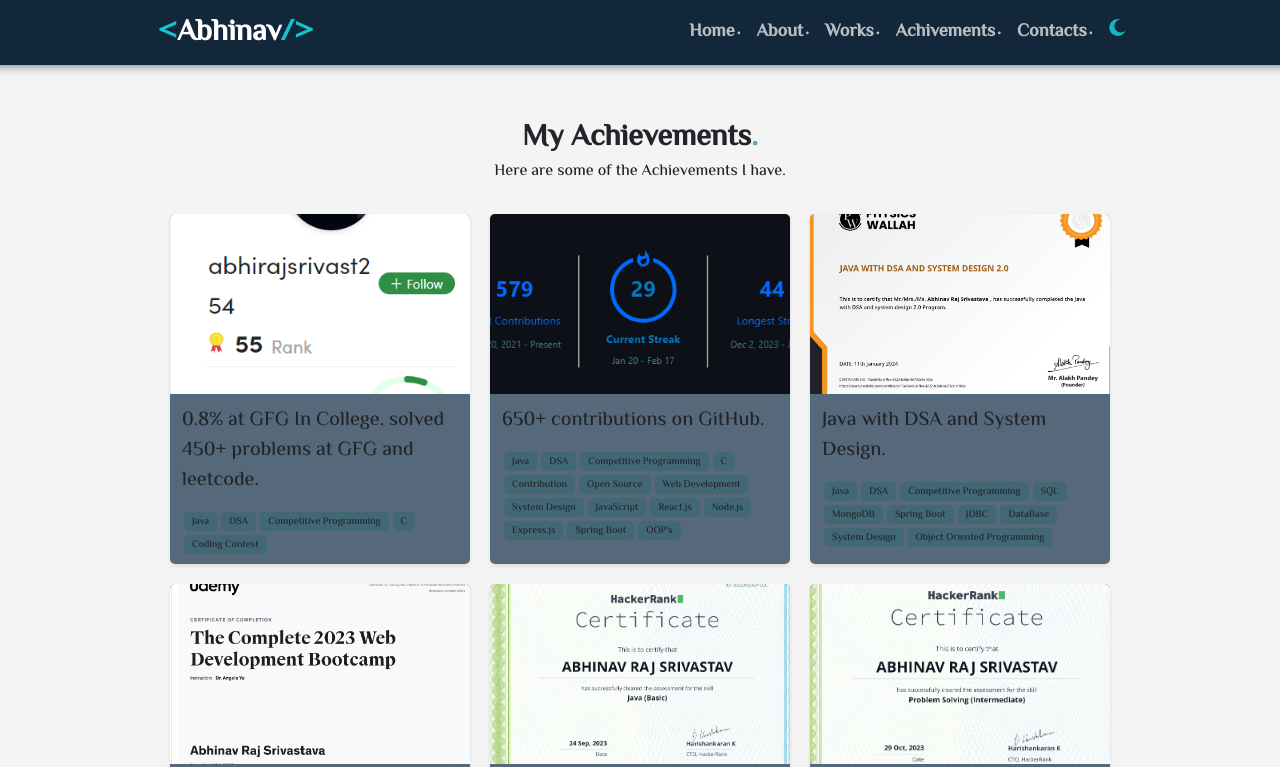
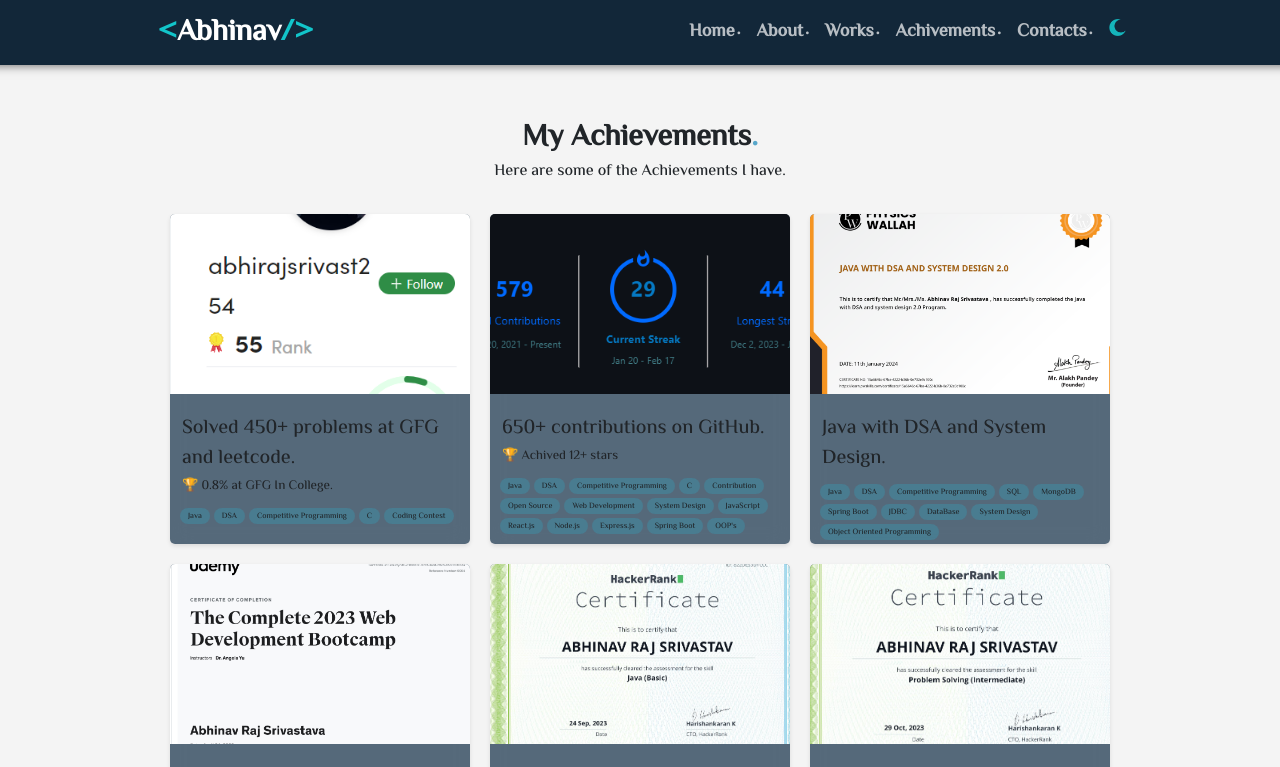
Before and after one commit to Abhinavrajsrivastav/AbhainavSrivastav, a React (Create React App) app: page /Achievements in a window 1280 px wide. Shown: the top 767 px of the page. Built offline with nearby package versions, Linux system fonts and the light colour scheme.

Commit message:
14-03-2024-003

```diff
--- a/src/Components/Achivements/Achivements.jsx
+++ b/src/Components/Achivements/Achivements.jsx
@@ -15,8 +15,8 @@ const Achivements = () => {
         <AchivementsCard
             src={"./images/Achivements/gfg.png"}
             gitHub={""}
-            name={"0.8% at GFG In College. solved 450+ problems at GFG and leetcode."}
-            about={""}
+            name={"Solved 450+ problems at GFG and leetcode."}
+            about={"🏆 0.8% at GFG In College."}
             link={"https://auth.geeksforgeeks.org/user/abhirajsrivast254"}
             techs={["Java", "DSA", "Competitive Programming","C","Coding Contest"]}
           />
@@ -24,7 +24,7 @@ const Achivements = () => {
             src={"./images/Achivements/github.png"}
             gitHub={""}
             name={"650+ contributions on GitHub."}
-            about={""}
+            about={"🏆 Achived 12+ stars"}
             link={"https://github.com/Abhinavrajsrivastav"}
             techs={["Java", "DSA", "Competitive Programming","C","Contribution","Open Source","Web Development","System Design","JavaScript","React.js","Node.js","Express.js","Spring Boot","OOP's"]}
           />
--- a/src/Components/Achivements/AchivementsCard/AchivementsCard.css
+++ b/src/Components/Achivements/AchivementsCard/AchivementsCard.css
@@ -9,7 +9,7 @@
   padding-bottom: 0px;
   margin: 10px;
   width: 300px;
-  height: 350px;
+  height: 330px;
   overflow: hidden;
   position: relative;
   max-width: 1000px;
@@ -60,11 +60,15 @@
 
 .Achive-card-content {
   padding-top: 20px;
-  padding: 12px;
+  padding-left: 12px;
 }
 
 .Achive-card-content .Achive-Project-Name {
   padding-top: 20px;
+}
+
+.Achive-Project-Name{
+  min-height: 100px;
 }
 
 .Achive-Fotter {
@@ -74,8 +78,8 @@
   height: auto;
   width: 100%;
   position: relative;
-  bottom: 15px;
-  padding: 12px;
+  bottom: 0px;
+  padding: 8px;
 }
 
 
@@ -85,20 +89,20 @@
   flex-wrap: wrap;
   justify-content: start;
   align-items: start;
-  max-width: 300px;
+  max-width: 400px;
   max-height: 100px;
   position: relative;
   top: 0px;
   left: 0px;
-  padding-top: 5px;
+  padding-top: 0px;
 }
 
 .Achive-techs span{
   margin: 2px;
   padding: 2px 8px 2px 8px;
-  background-color: rgba(33, 100, 108, 0.378);
-  border-radius: 5px;
-  font-size: 10px;
+  background-color: rgb(54 153 179 / 39%);
+  border-radius: 15px;
+  font-size: 8px;
 }
 
 .Achive-Links{
```
